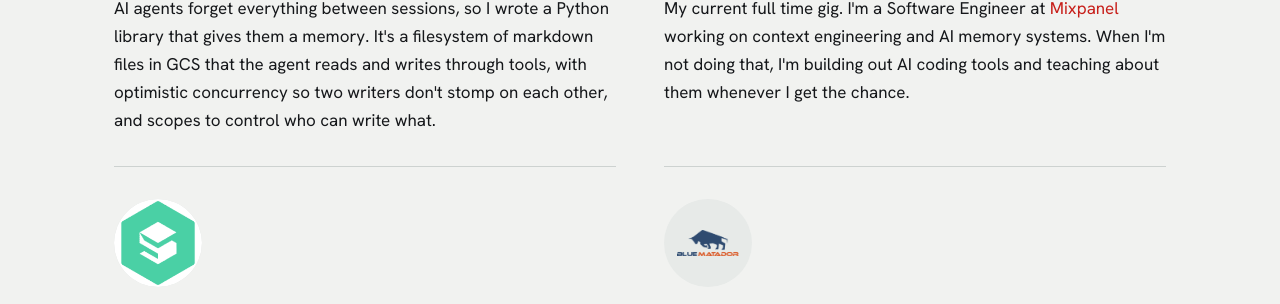
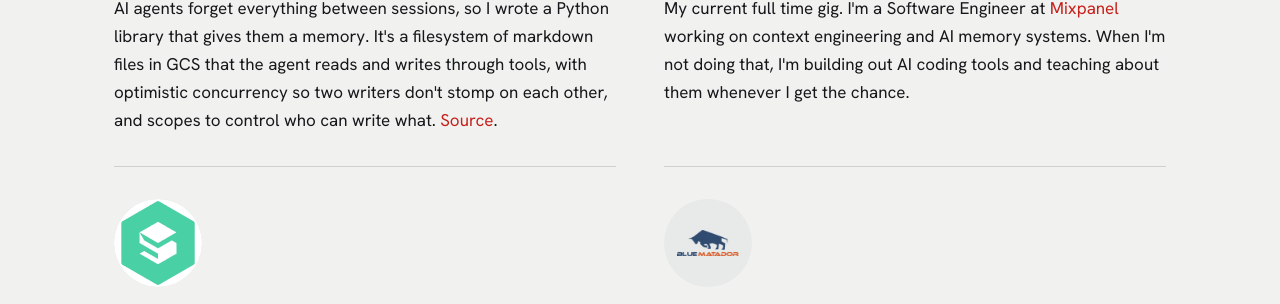
Before and after one commit to msiebert/msiebert.github.io, a Jekyll site: the page built from projects/index.html, in a window 1280 px wide. Shown: the part 870-1174 px from the top of the page. Built offline with Jekyll 4.4.1, drawn with Linux system fonts in a browser that asks for light colours.

Commit message:
Link Wenchang's site from the home and projects pages (#36)
Co-authored-by: Claude <noreply@anthropic.com>

```diff
--- a/_data/featured_projects.yml
+++ b/_data/featured_projects.yml
@@ -23,5 +23,7 @@
   glyph: 文
   tags: [python, ai, gcs]
   links:
+    - label: Site
+      url: https://msiebert.github.io/wenchang/
     - label: Source
       url: https://github.com/msiebert/wenchang
--- a/projects/index.html
+++ b/projects/index.html
@@ -29,9 +29,9 @@ description: You know, the things that I've been working on lately. Also, things
               <p class="description">A side project to find out whether Claude can make decent 3D models, and how to get it there. After comparing scripted Blender, AI mesh generators, and plain three.js, I ended up with parametric Blender models swimming around in three.js, which somehow turned into a browsable shark family tree. The real project is learning how to make 3D things with Claude. <a href="https://github.com/msiebert/shark-fam" target="_blank">Source</a>.</p>
           </li>
           <li>
-              <a href="https://github.com/msiebert/wenchang" target="_blank"><p class="project-picture wenchang"><i class="fa fa-book"></i></p></a>
-              <p class="title"><a href="https://github.com/msiebert/wenchang" target="_blank">Wenchang</a></p>
-              <p class="description">AI agents forget everything between sessions, so I wrote a Python library that gives them a memory. It's a filesystem of markdown files in GCS that the agent reads and writes through tools, with optimistic concurrency so two writers don't stomp on each other, and scopes to control who can write what.</p>
+              <a href="https://msiebert.github.io/wenchang/" target="_blank"><p class="project-picture wenchang"><i class="fa fa-book"></i></p></a>
+              <p class="title"><a href="https://msiebert.github.io/wenchang/" target="_blank">Wenchang</a></p>
+              <p class="description">AI agents forget everything between sessions, so I wrote a Python library that gives them a memory. It's a filesystem of markdown files in GCS that the agent reads and writes through tools, with optimistic concurrency so two writers don't stomp on each other, and scopes to control who can write what. <a href="https://github.com/msiebert/wenchang" target="_blank">Source</a>.</p>
           </li>
         </div>
         <div class="row">
```
